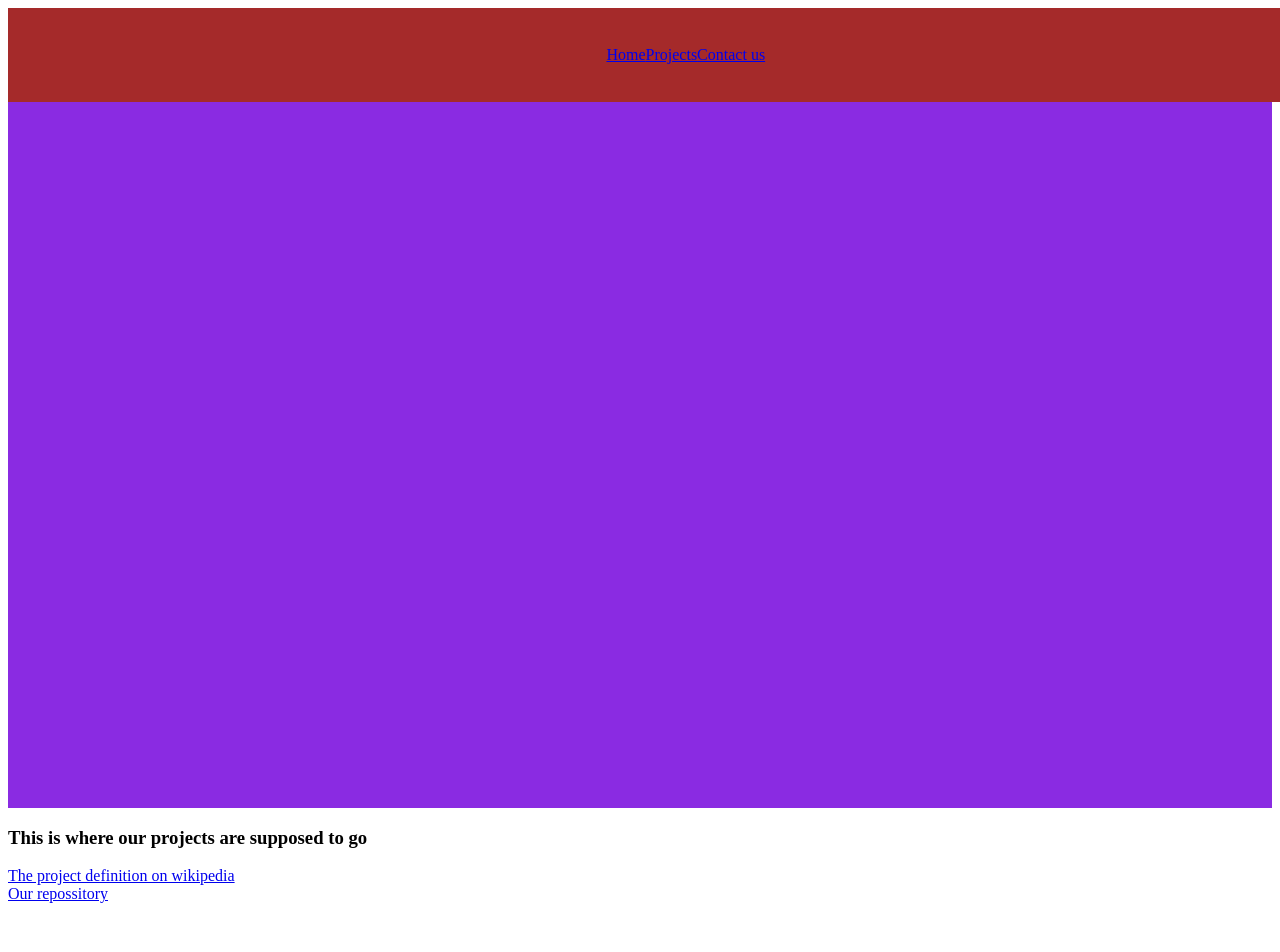
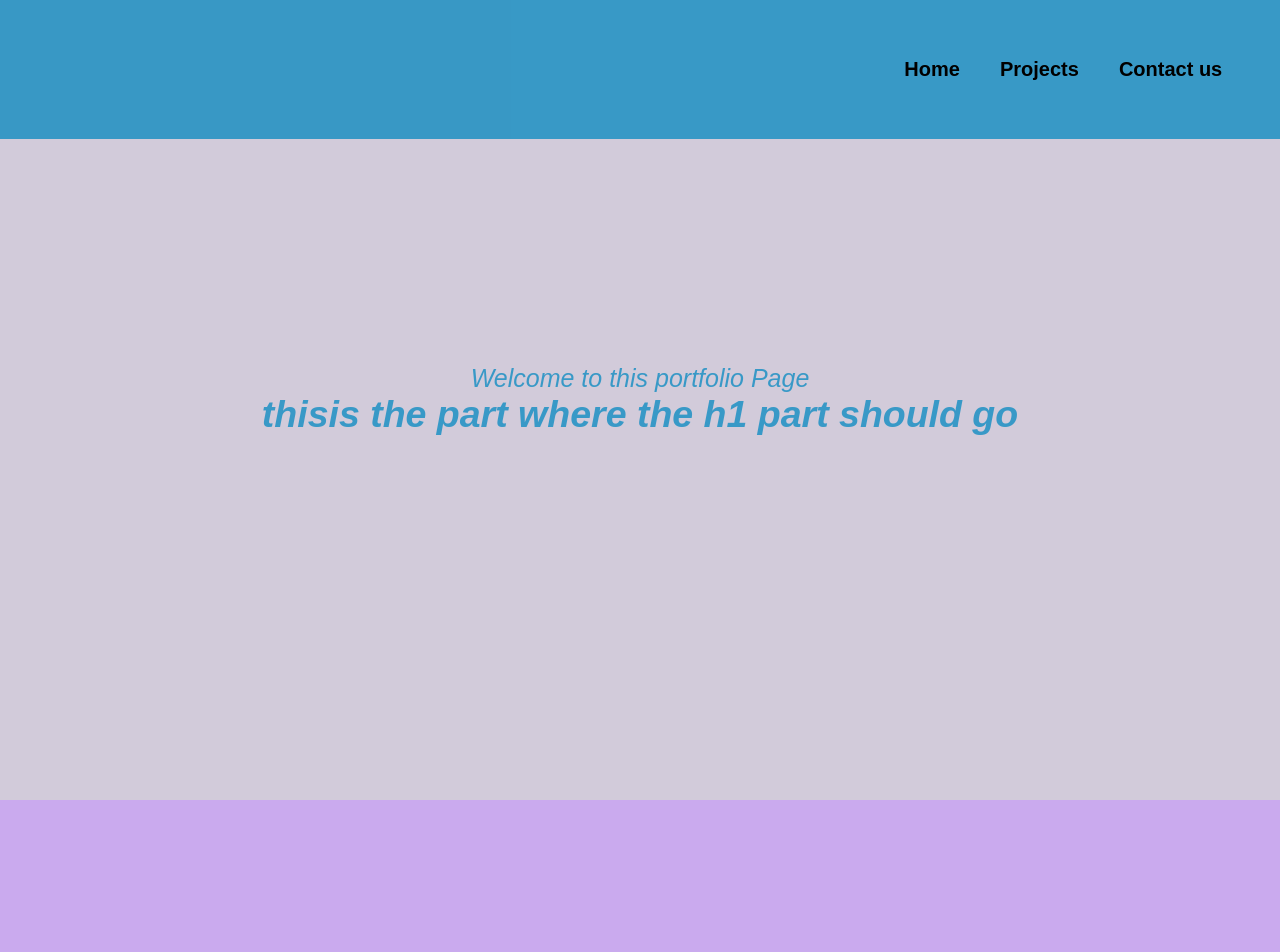
Before and after one commit to alexpuente0/webproject3, a plain HTML site: page index.html in a window 1280 px wide. Shown: the top 952 px of the page. Before the commit the page ends 911 px from the top, so only its background shows below. Drawn offline with Linux system fonts and the light colour scheme.

Commit message:
continue with style css

```diff
--- a/index.html
+++ b/index.html
@@ -27,7 +27,7 @@
             <a href="https://en.wikipedia.org/wiki/Project"> The project definition on wikipedia </a>
         </div>
     </section>
-    <section >
+    <section class="contact" >
         <a href="https://github.com/alexpuente0/webproject3.git" id="profile-link" target="_blank">Our repossitory</a>
 
     </section>
--- a/style.css
+++ b/style.css
@@ -1,16 +1,72 @@
+* {
+	margin: 0;
+	box-sizing: border-box;
+	padding: 0;
+}
+
 .nav {
     display: flex;
     position: fixed;
-    justify-content: center;
+    justify-content: right;
     padding: 1cm;
-    background-color:brown;
+    background-color: rgba(45, 149, 197, 0.932);
     width:100%;
     }
 
+.nav a{
+    text-decoration: none;
+    color: black;
+    font-weight: bold;
+    font-size: 20px;
+    font-family: Arial, Helvetica, sans-serif;
+    font-style: normal;
+    padding: 20px;
+}
+
 .welcomesection {
+    display: flex;
+    justify-content: center;
+    align-items: center;
     height: 100vh;
-    background-color: blueviolet;
+    background-color: rgb(210, 203, 218);
+    flex-direction: column;
+    font: italic 300 25px  Arial, Helvetica, sans-serif;
+    color:rgba(45, 149, 197, 0.932);
 }
+
+.projects-section{
+    display: flex;
+    justify-content: center;
+    align-items: center;
+    height: 100vh;
+    background-color: rgb(202, 170, 238);
+    flex-direction: column;
+    font: italic 300 25px  Arial, Helvetica, sans-serif;
+    color:rgba(45, 149, 197, 0.932);
+}
+
+.project-tile{
+    display: flex;
+    justify-content: center;
+    align-items: center;
+    height: 25vh;
+    background-color: rgb(210, 203, 218);
+    flex-direction: column;
+    font: italic 300 25px  Arial, Helvetica, sans-serif;
+    color:rgba(45, 149, 197, 0.932);
+}
+
+.contact{
+    display: flex;
+    justify-content: center;
+    align-items: center;
+    height: 100vh;
+    background-color: rgb(210, 203, 218);
+    flex-direction: column;
+    font: italic 300 25px  Arial, Helvetica, sans-serif;
+    color:rgba(45, 149, 197, 0.932);
+}
+
 
 @media only screen and (max-width:600px) {
     body{
```
